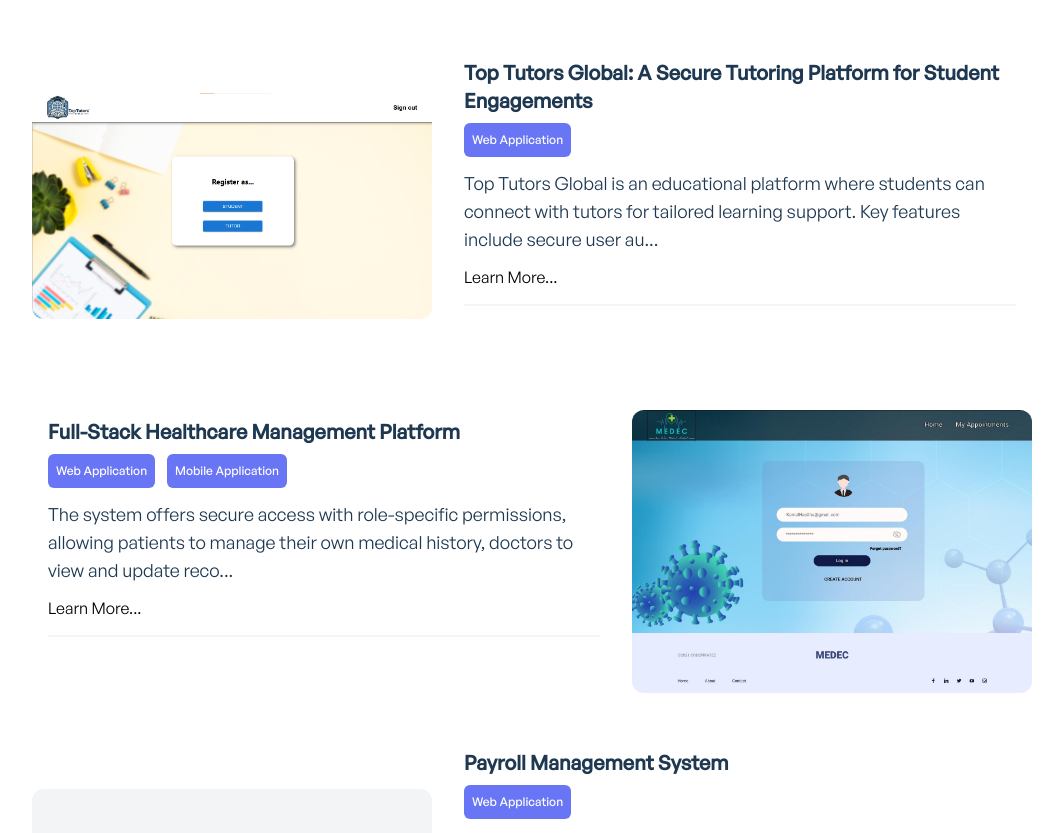
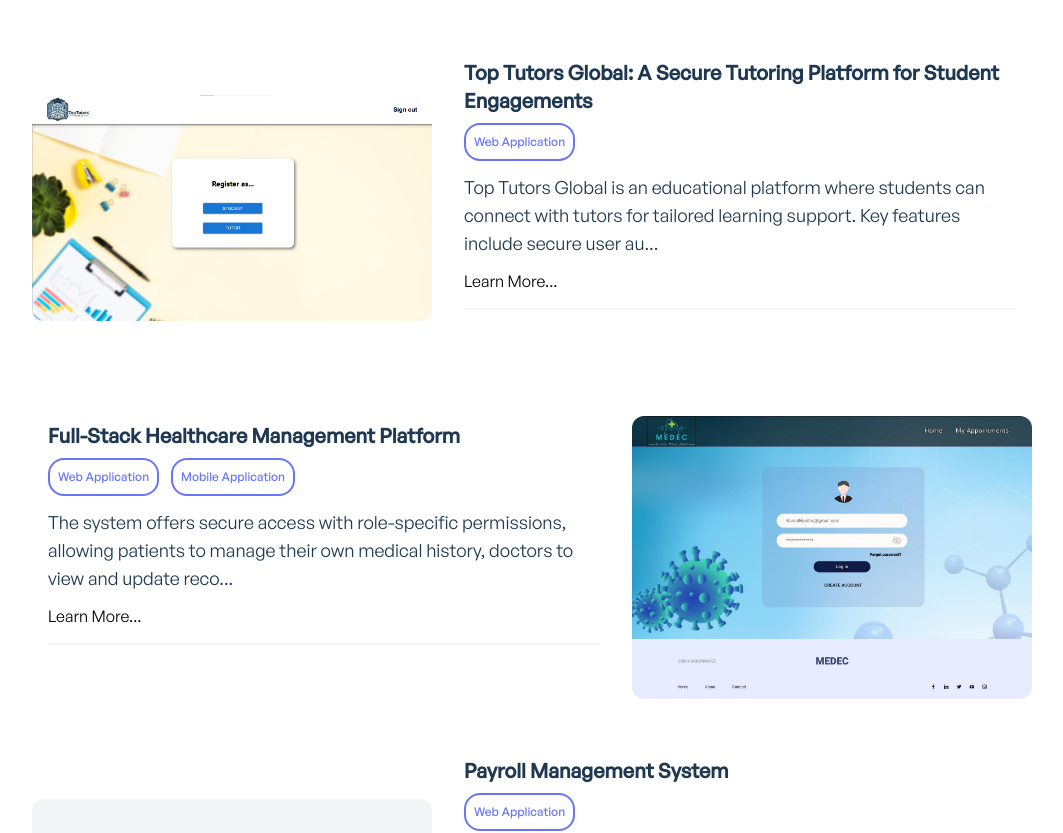
Before and after one commit to CeyncFuture/portfolio, a React (Create React App) app: page / in a window 1280 px wide. Shown: the part 860-1693 px from the top of the page, without its empty margins (108-1171 px from the left). Built offline with nearby package versions, Linux system fonts and the light colour scheme.

Commit message:
Changed: project card category tag stylings

```diff
--- a/src/css/main.css
+++ b/src/css/main.css
@@ -1055,11 +1055,11 @@
 .mb-24 {
   margin-bottom: 6rem;
 }
+.mr-4 {
+  margin-right: 1rem;
+}
 .mt-12 {
   margin-top: 3rem;
-}
-.mr-4 {
-  margin-right: 1rem;
 }
 .mb-10 {
   margin-bottom: 2.5rem;
@@ -1208,6 +1208,10 @@
 }
 .min-w-\[250px\] {
   min-width: 250px;
+}
+.min-w-fit {
+  min-width: -moz-fit-content;
+  min-width: fit-content;
 }
 .max-w-md {
   max-width: 28rem;
@@ -1393,6 +1397,9 @@
 .rounded-xl {
   border-radius: 0.75rem;
 }
+.rounded-2xl {
+  border-radius: 1rem;
+}
 .rounded-full {
   border-radius: 9999px;
 }
@@ -1422,6 +1429,9 @@
 .border {
   border-width: 1px;
 }
+.border-2 {
+  border-width: 2px;
+}
 .border-0 {
   border-width: 0px;
 }
@@ -1436,6 +1446,9 @@
 }
 .border-t {
   border-top-width: 1px;
+}
+.border-solid {
+  border-style: solid;
 }
 .border-none {
   border-style: none;
@@ -1444,6 +1457,10 @@
   --tw-border-opacity: 1;
   border-color: rgb(246 247 248 / var(--tw-border-opacity));
 }
+.border-indigo-500 {
+  --tw-border-opacity: 1;
+  border-color: rgb(104 117 245 / var(--tw-border-opacity));
+}
 .border-gray-300 {
   --tw-border-opacity: 1;
   border-color: rgb(209 213 219 / var(--tw-border-opacity));
@@ -1746,6 +1763,10 @@
 .text-ternary-dark {
   --tw-text-opacity: 1;
   color: rgb(30 56 81 / var(--tw-text-opacity));
+}
+.text-indigo-500 {
+  --tw-text-opacity: 1;
+  color: rgb(104 117 245 / var(--tw-text-opacity));
 }
 .text-gray-600 {
   --tw-text-opacity: 1;
--- a/src/pages/ProjectCard.jsx
+++ b/src/pages/ProjectCard.jsx
@@ -16,7 +16,7 @@
                 <div className="flex flex-wrap gap-3">
                     {categories.map((category) =>
                         <h1
-                            className="bg-indigo-500 font-medium text-white p-2 rounded-md mb-3"
+                            className=" font-medium text-indigo-500 border-solid border-2 border-indigo-500 p-2 rounded-2xl mb-3"
                             style={{width: "fit-content", fontSize: "12px"}}
                         >
                             {category}
```
Also changed, not shown: src/components/contact/ContactDetails.jsx (+3 -7 lines).
